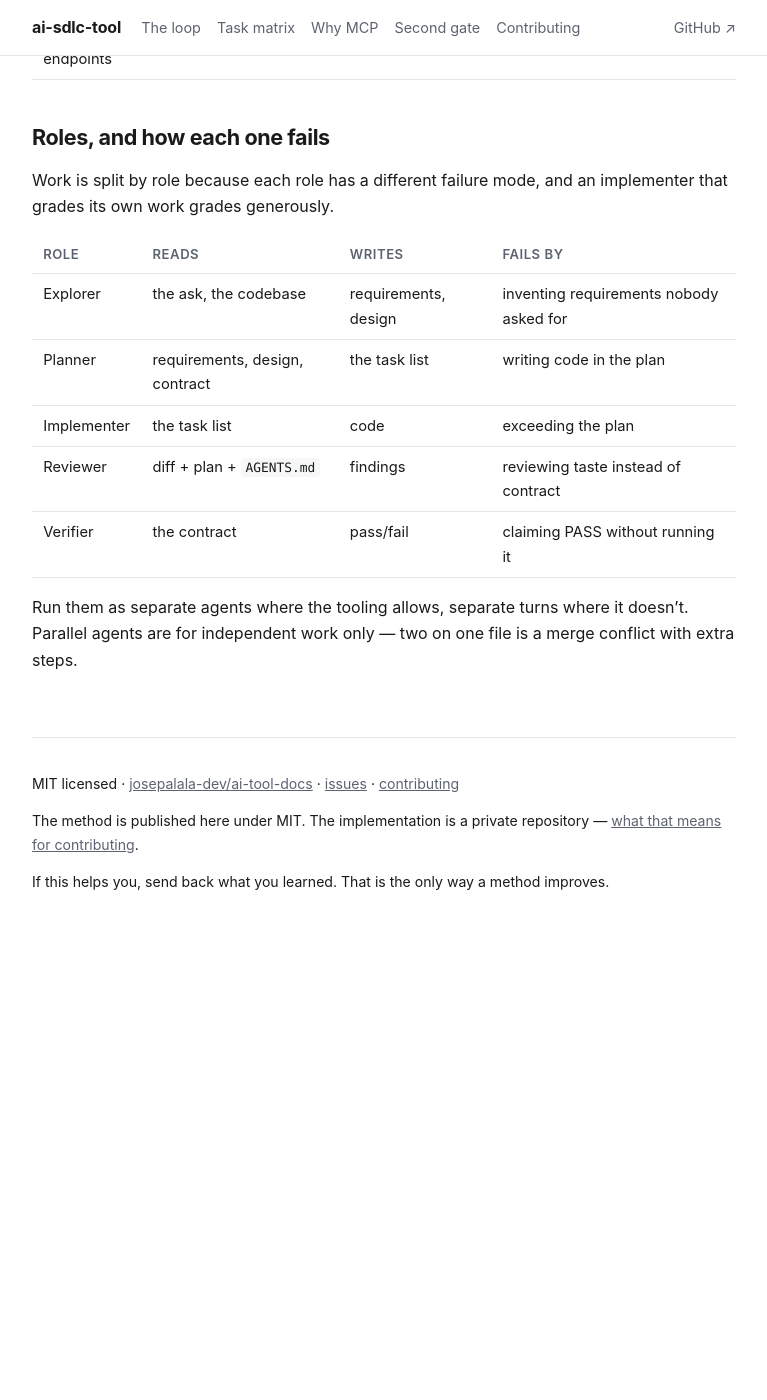
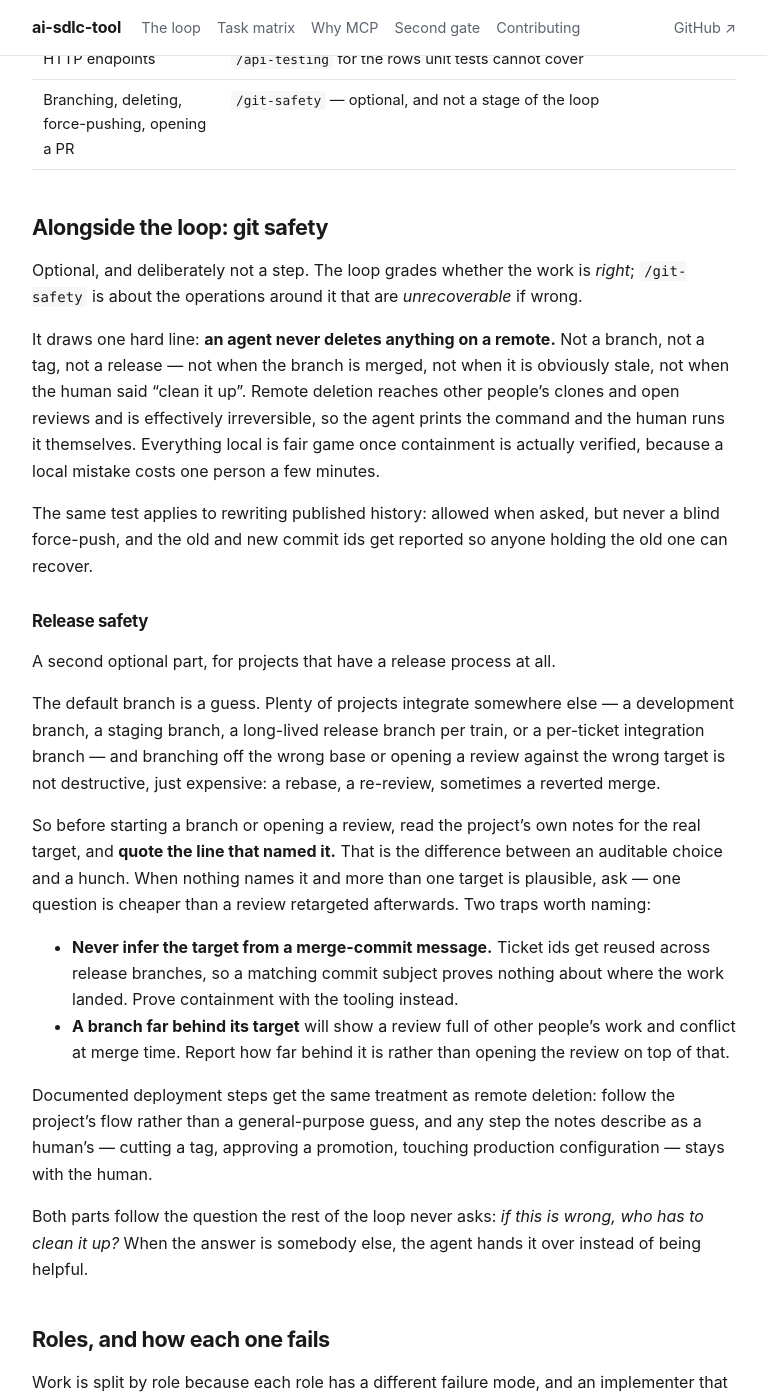
Before and after one commit to josepalala-dev/ai-tool-docs, a Jekyll site: the page built from the-loop.md, in a window 1280 px wide and 1400 px high, scrolled down 1794 px. Shown: the whole window, without its empty margins (256-1023 px from the left). Built offline with Jekyll 4.4.1, drawn with Linux system fonts in a browser that asks for light colours; before the commit the page ends 2803 px from its top, so only the background shows below that.

Commit message:
docs(site): describe the optional git-safety guardrails
The loop grades whether the work is right; nothing in it covered the operations
around the work that cannot be undone if they go wrong. Two additions to the
page, both marked optional and explicitly not stages of the loop:

- git safety: an agent never deletes anything on a remote, whatever the branch
  looks like or the human says, and never force-pushes blindly. Local work is
  fine once containment is verified, because the cost lands on one person.
- release safety: the default branch is a guess, so read the project's notes for
  the real integration target and quote the line that named it. A merge-commit
  subject is not proof — ticket ids get reused across release branches.

Kept to the process, no module names or folder layouts.

```diff
--- a/the-loop.md
+++ b/the-loop.md
@@ -73,6 +73,54 @@ status change is refused.
 | A one-file fix | Step 3. Nothing starts at step 4: with no plan there is nothing to execute |
 | A bug | `/debugging` instead of the loop — investigate, find the pattern, test hypotheses, then fix. It escalates to architectural review after three failed attempts rather than trying a fourth |
 | HTTP endpoints | `/api-testing` for the rows unit tests cannot cover |
+| Branching, deleting, force-pushing, opening a PR | `/git-safety` — optional, and not a stage of the loop |
+
+## Alongside the loop: git safety
+
+Optional, and deliberately not a step. The loop grades whether the work is *right*;
+`/git-safety` is about the operations around it that are *unrecoverable* if wrong.
+
+It draws one hard line: **an agent never deletes anything on a remote.** Not a branch, not
+a tag, not a release — not when the branch is merged, not when it is obviously stale, not
+when the human said "clean it up". Remote deletion reaches other people's clones and open
+reviews and is effectively irreversible, so the agent prints the command and the human runs
+it themselves. Everything local is fair game once containment is actually verified, because
+a local mistake costs one person a few minutes.
+
+The same test applies to rewriting published history: allowed when asked, but never a blind
+force-push, and the old and new commit ids get reported so anyone holding the old one can
+recover.
+
+### Release safety
+
+A second optional part, for projects that have a release process at all.
+
+The default branch is a guess. Plenty of projects integrate somewhere else — a development
+branch, a staging branch, a long-lived release branch per train, or a per-ticket
+integration branch — and branching off the wrong base or opening a review against the wrong
+target is not destructive, just expensive: a rebase, a re-review, sometimes a reverted
+merge.
+
+So before starting a branch or opening a review, read the project's own notes for the real
+target, and **quote the line that named it.** That is the difference between an auditable
+choice and a hunch. When nothing names it and more than one target is plausible, ask — one
+question is cheaper than a review retargeted afterwards. Two traps worth naming:
+
+- **Never infer the target from a merge-commit message.** Ticket ids get reused across
+  release branches, so a matching commit subject proves nothing about where the work landed.
+  Prove containment with the tooling instead.
+- **A branch far behind its target** will show a review full of other people's work and
+  conflict at merge time. Report how far behind it is rather than opening the review on top
+  of that.
+
+Documented deployment steps get the same treatment as remote deletion: follow the project's
+flow rather than a general-purpose guess, and any step the notes describe as a human's —
+cutting a tag, approving a promotion, touching production configuration — stays with the
+human.
+
+Both parts follow the question the rest of the loop never asks: *if this is wrong, who has
+to clean it up?* When the answer is somebody else, the agent hands it over instead of being
+helpful.
 
 ## Roles, and how each one fails
 
```
